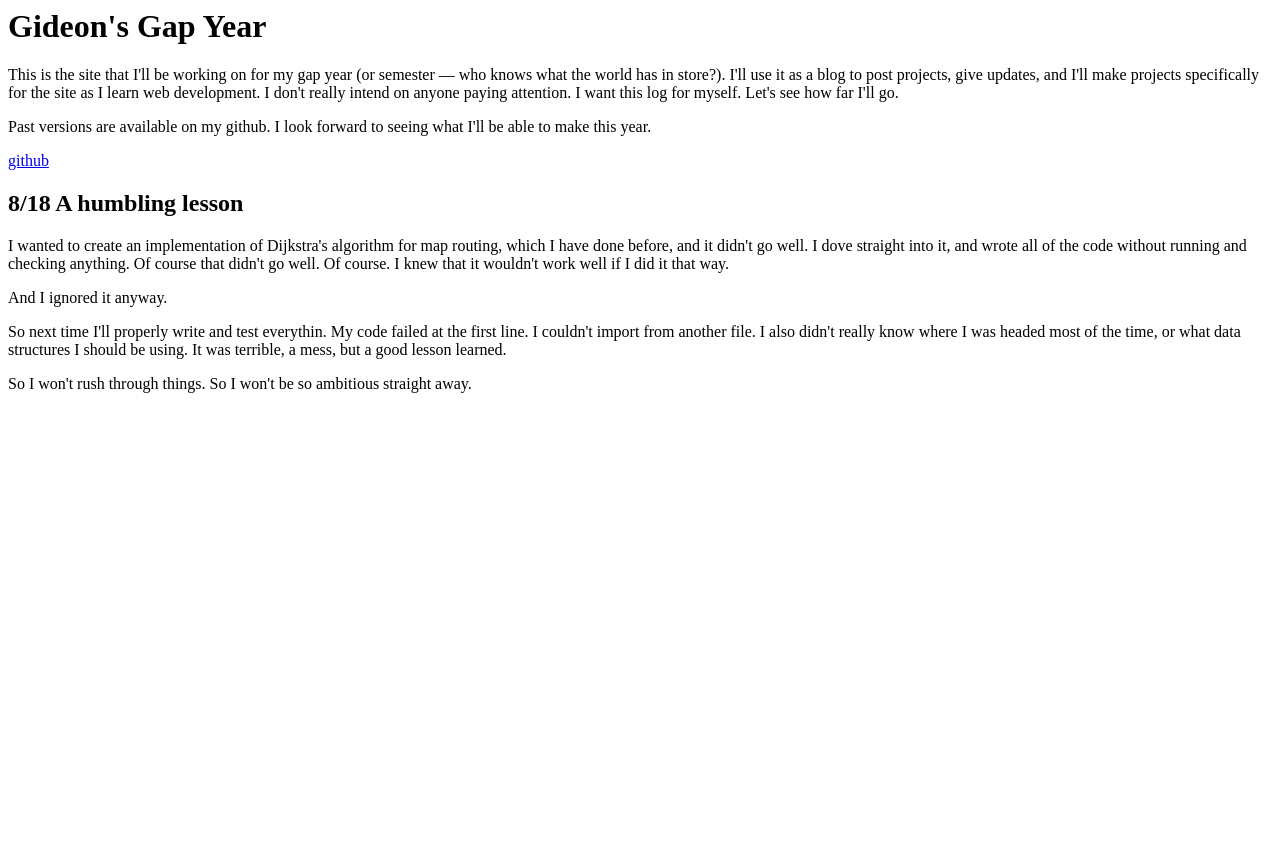
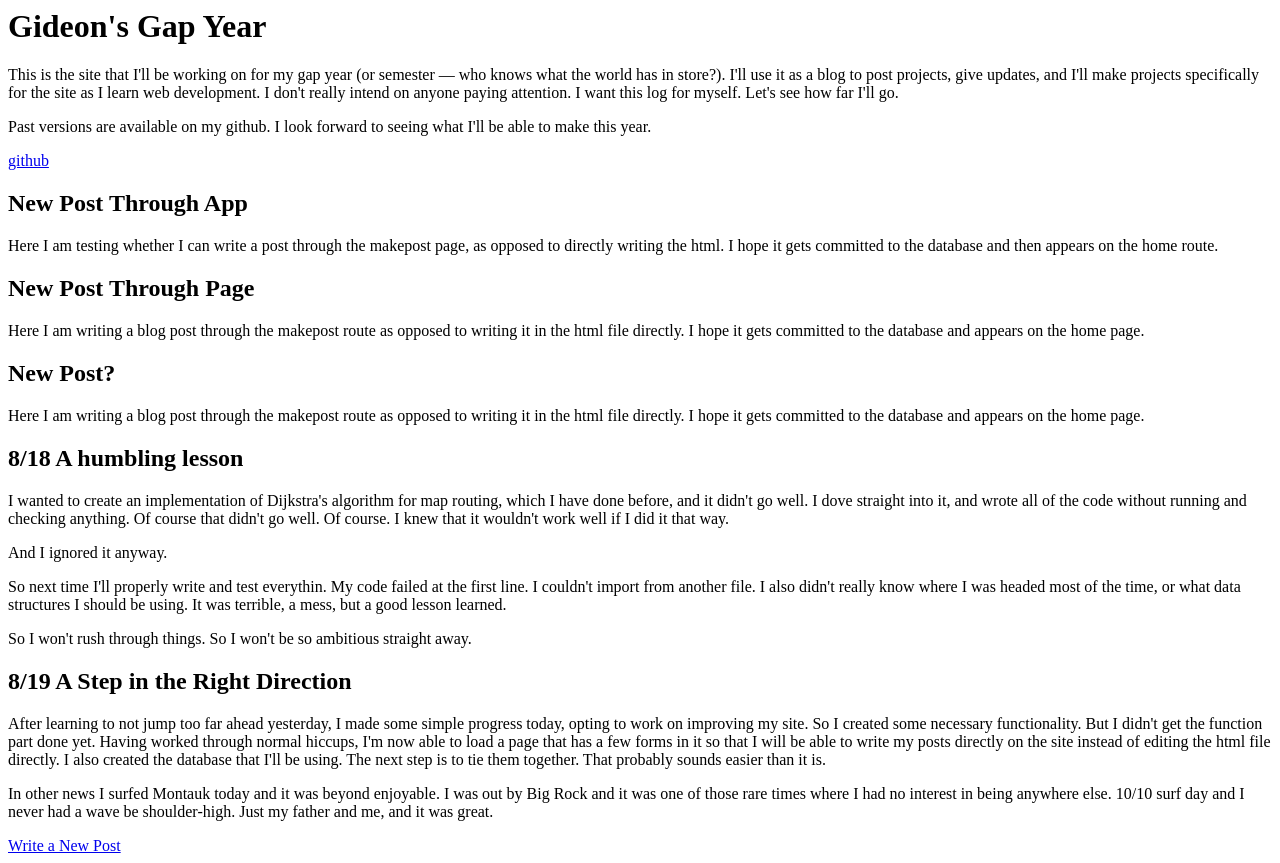
Before and after one commit to gyektai/gapyah, a Flask app: page / in a window 1280 px wide. Before the commit the page ends 800 px from the top, so only its background shows below. Run offline with Flask 2, Linux system fonts and the light colour scheme; data comes from the database, SQL or seed files in the repository.

Commit message:
Add ability to write posts in the makepost page, add it to database, and show on the homepage

```diff
--- a/forms.py
+++ b/forms.py
@@ -4,5 +4,5 @@ from wtforms.validators	import DataRequired
 
 class PostForm(FlaskForm):
 	title = StringField('Title', validators=[DataRequired()])
-	blog_content = StringField('Write Your Entry', validators=[DataRequired()])
+	blog_writer = StringField('Write Your Entry', validators=[DataRequired()])
 	submit = SubmitField('Post Blog')
--- a/mysite.py
+++ b/mysite.py
@@ -1,5 +1,5 @@
 from datetime import datetime
-from flask import Flask, render_template
+from flask import Flask, render_template, url_for, redirect
 from flask_sqlalchemy import SQLAlchemy
 from forms import PostForm
 
@@ -20,11 +20,17 @@ class Post(db.Model):
 @app.route('/home')
 @app.route('/')
 def home():
-    return render_template('home.html', title='GY for Gap Year')
+	posts = Post.query.all()
+	return render_template('home.html', title='GY for Gap Year', posts=posts)
 
 @app.route('/makepost', methods=['GET', 'POST'])
 def makepost():
 	form = PostForm()
+	if form.validate_on_submit():
+		post = Post(title=form.title.data, content=form.blog_writer.data)
+		db.session.add(post)
+		db.session.commit()
+		return redirect(url_for('home'))
 	return render_template('write.html', form=form)
 
 
--- a/templates/home.html
+++ b/templates/home.html
@@ -1,15 +1,34 @@
 <html>
 <head>
-	<title></title>
+
+	{% if title %}
+		<title>{{ title }}</title>
+	{% else %}
+		<title>GY</title>
+	{% endif %}
 </head>
 <body>
 	<h1> Gideon's Gap Year </h1>
 	<p>This is the site that I'll be working on for my gap year (or semester — who knows what the world has in store?). I'll use it as a blog to post projects, give updates, and I'll make projects specifically for the site as I learn web development. I don't really intend on anyone paying attention. I want this log for myself. Let's see how far I'll go.</p>
-	<p>Past versions are available on my github. I look forward to seeing what I'll be able to make this year.</p> <a href="https://github.com/gyektai/gapyah/tree/master">github</a>
+	<p>Past versions are available on my github. I look forward to seeing what I'll be able to make this year.</p>
+	<a href="https://github.com/gyektai/gapyah/tree/master">github</a>
+
+	{% for post in posts %}
+		<h2>{{ post.title }}</h2>
+		<p>{{ post.content }}</p>
+	{% endfor %}
+
 	<h2>8/18 A humbling lesson</h2>
 	<p>I wanted to create an implementation of Dijkstra's algorithm for map routing, which I have done before, and it didn't go well. I dove straight into it, and wrote all of the code without running and checking anything. Of course that didn't go well. Of course. I knew that it wouldn't work well if I did it that way.</p>
 	<p>And I ignored it anyway.</p>
 	<p>So next time I'll properly write and test everythin. My code failed at the first line. I couldn't import from another file. I also didn't really know where I was headed most of the time, or what data structures I should be using. It was terrible, a mess, but a good lesson learned.</p>
 	<p>So I won't rush through things. So I won't be so ambitious straight away.</p>
+
+	<h2>8/19 A Step in the Right Direction</h2>
+	<p>After learning to not jump too far ahead yesterday, I made some simple progress today, opting to work on improving my site. So I created some necessary functionality. But I didn't get the function part done yet. Having worked through normal hiccups, I'm now able to load a page that has a few forms in it so that I will be able to write my posts directly on the site instead of editing the html file directly. I also created the database that I'll be using. The next step is to tie them together. That probably sounds easier than it is.</p>
+	<p>In other news I surfed Montauk today and it was beyond enjoyable. I was out by Big Rock and it was one of those rare times where I had no interest in being anywhere else. 10/10 surf day and I never had a wave be shoulder-high. Just my father and me, and it was great.</p>
+
+	<p></p>
+	<a href="{{ url_for('makepost') }}">Write a New Post</a>
 </body>
 </html>
--- a/templates/write.html
+++ b/templates/write.html
@@ -12,8 +12,8 @@
 				{{ form.title }}
 			</div>
 			<div>
-				{{ form.blog_content.label }}
-				{{ form.blog_content }}
+				{{ form.blog_writer.label }}
+				{{ form.blog_writer }}
 			</div>
 		</fieldset>
 		<div class="form-group">
```
Also changed, not shown: site.db.
